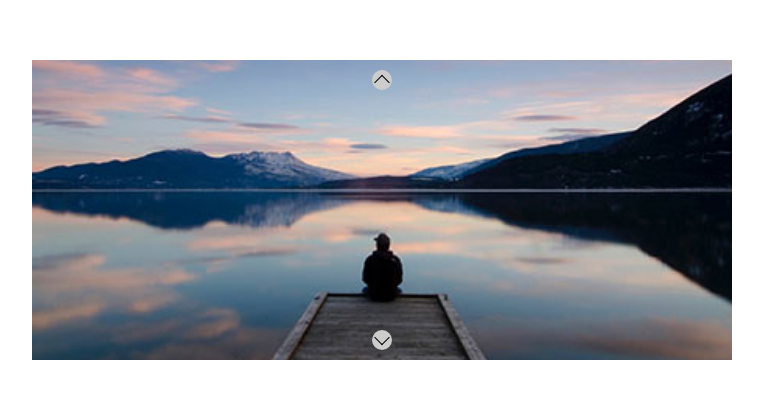
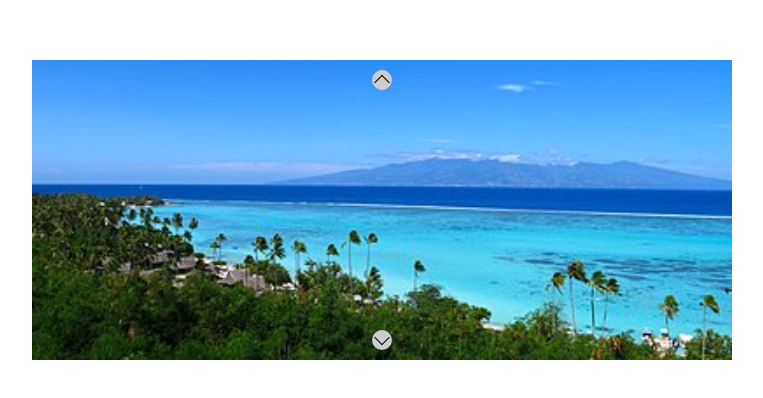
Before and after one commit to andrearicciotti/js-array-carousel, a plain HTML site: page index.html in a window 1280 px wide. Shown: the part 190-588 px from the top of the page, without its empty margins (258-1021 px from the left). Drawn offline with Linux system fonts and the light colour scheme.

Commit message:
add: program logic and output(wip)

```diff
--- a/index.html
+++ b/index.html
@@ -12,9 +12,9 @@
 <body>
     <div class="container">
         <div class="items">
-            <div class="item active">
+            <!-- <div class="item active">
                 <img src="./img/01.jpg" alt="">
-            </div>
+            </div> -->
             <!-- <div class="item">
                 <img src="./img/02.jpg" alt="">
             </div>
@@ -28,6 +28,6 @@
             <div class="next"></div>
         </div>
     </div>
-    <script src="js/script"></script>
+    <script src="js/script.js"></script>
 </body>
 </html>
--- a/js/script.js
+++ b/js/script.js
@@ -0,0 +1,30 @@
+// RACCOLTA DATI, DICHIARAZIONE VARIABILI
+const images = ["img/01.jpg","img/02.jpg","img/03.jpg","img/04.jpg","img/05.jpg"];
+const itemsBlock = document.querySelector(".items");
+const item = document.createElement("div");
+item.classList.add("item");
+let imageItem = document.createElement("img");
+// console.log(itemsBlock);
+// console.log(item,item.classList);
+
+
+// LOGICA DEL PROGRAMMA E OUPUT
+for (let i = 0; i < images.length; i++) {
+
+    const image = images[i];
+    // console.log(imageItem);
+    imageItem.src = `${image}`;
+    // console.log(imageItem);
+
+    if (i === 0) {
+
+        item.classList.add("active");
+    }
+
+    item.append(imageItem);
+    // console.log(item);
+    itemsBlock.append(item);
+
+
+
+}
```
